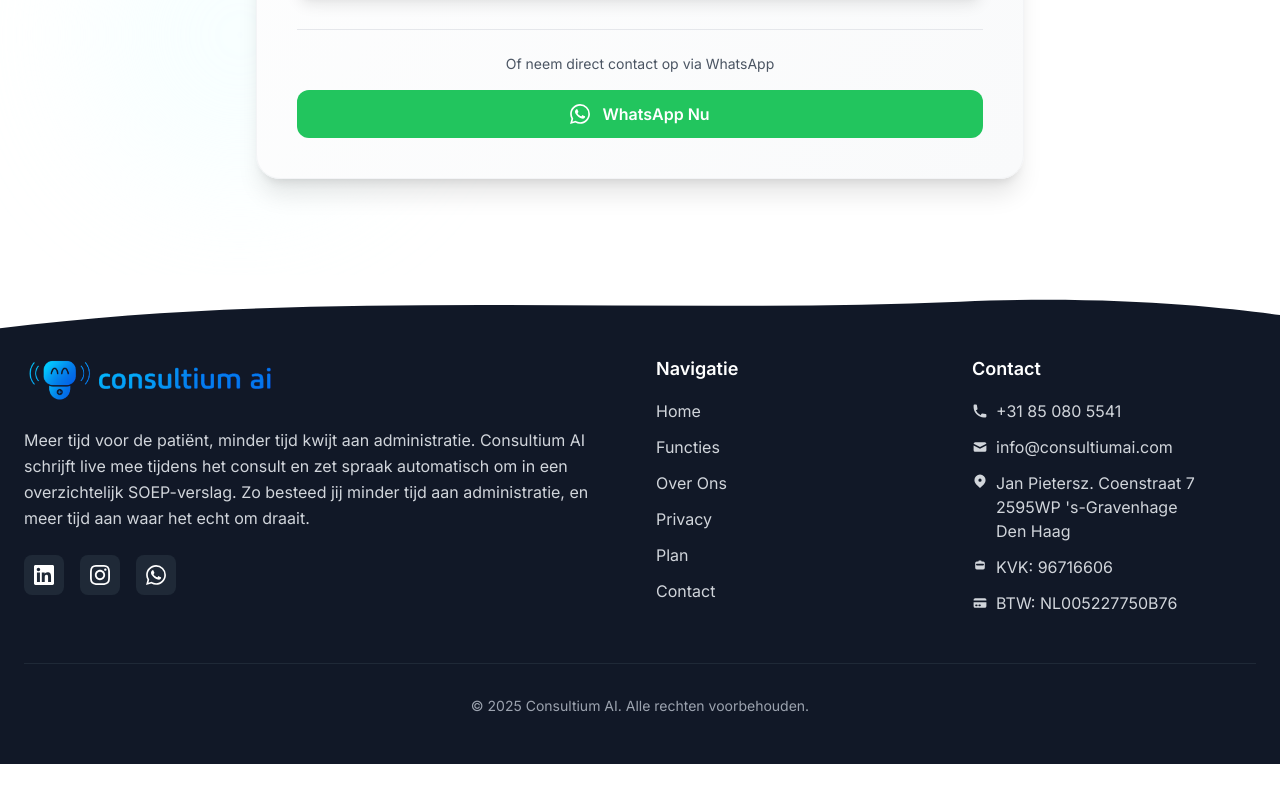
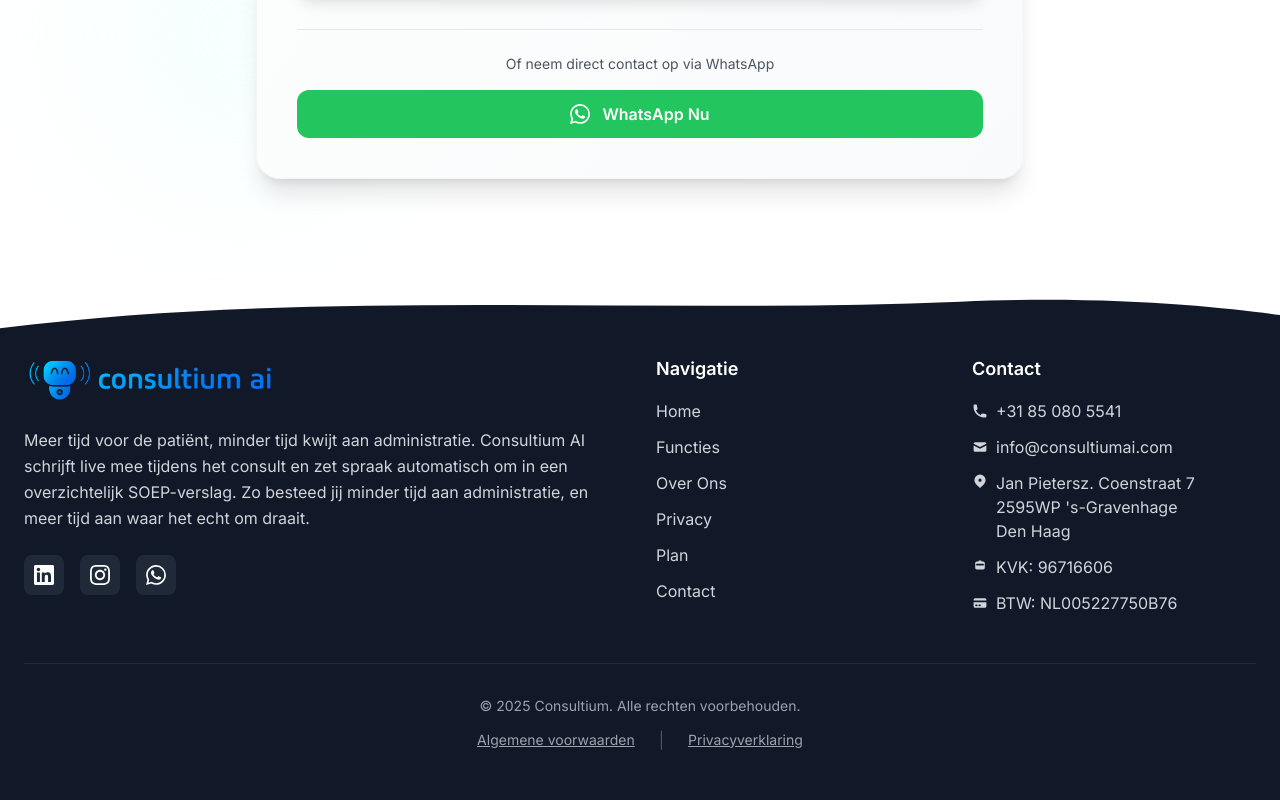
Before and after one commit to Consultium-AI/Landingpage, a React (Vite) app: page / in a window 1280 px wide. Shown: the part 6666-7466 px from the top of the page. Before the commit the page ends 7430 px from the top, so only its background shows below. Built offline with nearby package versions, Linux system fonts and the light colour scheme.

Commit message:
Update all files

```diff
--- a/src/App.jsx
+++ b/src/App.jsx
@@ -1380,8 +1380,27 @@ Daarom bouwen we intuïtieve AI-tools die moeiteloos meedraaien in het dagelijks
               <div className="border-t border-gray-800 pt-8">
                 <div className="text-center">
                   <div className="text-gray-400 text-sm">
-                    © 2025 Consultium AI. Alle rechten voorbehouden.
+                    © 2025 Consultium. Alle rechten voorbehouden.
                   </div>
+                <div className="mt-3 flex items-center justify-center gap-6">
+                  <a
+                    href={`${import.meta.env.BASE_URL}files/Algemene_voorwaarden_consultium.pdf`}
+                    target="_blank"
+                    rel="noopener noreferrer"
+                    className="text-gray-400 hover:text-white text-sm underline"
+                  >
+                    Algemene voorwaarden
+                  </a>
+                  <span className="text-gray-600">|</span>
+                  <a
+                    href={`${import.meta.env.BASE_URL}files/Privacyverklaring%20-%20CONSULTIUM.pdf`}
+                    target="_blank"
+                    rel="noopener noreferrer"
+                    className="text-gray-400 hover:text-white text-sm underline"
+                  >
+                    Privacyverklaring
+                  </a>
+                </div>
                 </div>
               </div>
             </div>
```
Also changed, not shown: 7 other files (tests, documents, lock files or other folders).
